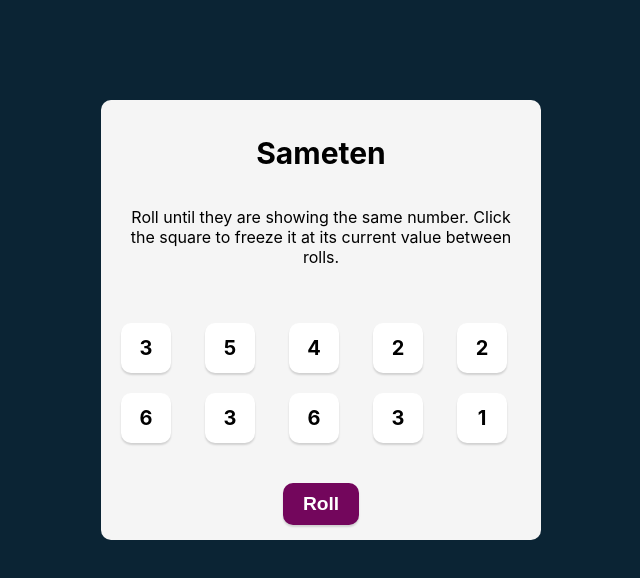
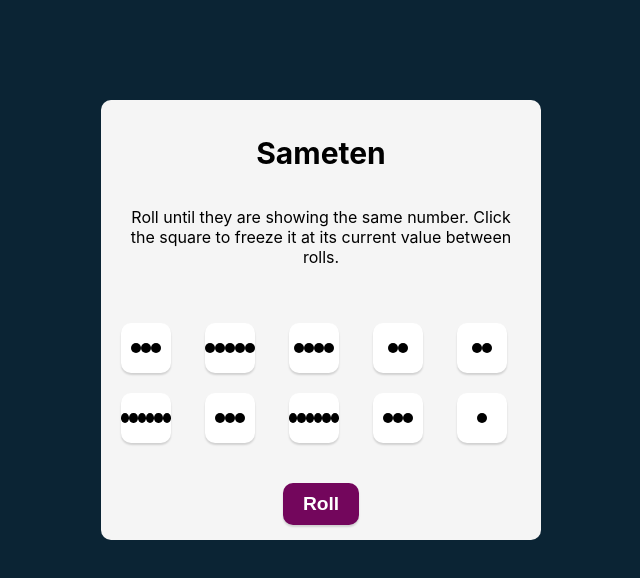
Before and after one commit to ran1000/react-app-05, a React (Create React App) app: page / in a window 1280 px wide. Shown: the top 578 px of the page, without its empty margins (319-959 px from the left). Built offline with nearby package versions, Linux system fonts and the light colour scheme.

Commit message:
convert numbers to dice faces 1

```diff
--- a/src/Die.css
+++ b/src/Die.css
@@ -25,3 +25,10 @@
   font-size: 20px;
   cursor: pointer;
 }
+
+.dot {
+  height: 10px;
+  width: 10px;
+  border-radius: 50%;
+  background-color: black;
+}
--- a/src/Die.js
+++ b/src/Die.js
@@ -6,13 +6,86 @@ export default function Die(props) {
     backgroundColor: props.isHeld ? "#59E391" : "white"
   }
 
+  // function dieFace() {
+  //   switch (props.value) {
+  //     case value:
+
+  //       break;
+
+  //     default:
+  //       break;
+  //   }
+  // }
+  function dieFace(value) {
+    switch (value) {
+      case 1:
+        return (
+          <div className="dot" ></div>
+        )
+        break;
+      case 2:
+        return (
+          <>
+            <div className="dot" ></div>
+            <div className="dot" ></div>
+          </>
+        )
+        break;
+      case 3:
+        return (
+          <>
+            <div className="dot" ></div>
+            <div className="dot" ></div>
+            <div className="dot" ></div>
+          </>
+        )
+        break;
+      case 4:
+        return (
+          <>
+            <div className="dot" ></div>
+            <div className="dot" ></div>
+            <div className="dot" ></div>
+            <div className="dot" ></div>
+          </>
+        )
+        break;
+      case 5:
+        return (
+          <>
+            <div className="dot" ></div>
+            <div className="dot" ></div>
+            <div className="dot" ></div>
+            <div className="dot" ></div>
+            <div className="dot" ></div>
+          </>
+        )
+        break;
+      case 6:
+        return (
+          <>
+            <div className="dot" ></div>
+            <div className="dot" ></div>
+            <div className="dot" ></div>
+            <div className="dot" ></div>
+            <div className="dot" ></div>
+            <div className="dot" ></div>
+          </>
+        )
+        break;
+
+      default:
+        break;
+    }
+  }
+
   return (
     <div
       className='single-dice'
       style={styles}
       onClick={props.toggleDie}
     >
-      <h4>{props.value}</h4>
+      {dieFace(props.value)}
     </div>
   )
 }
```
